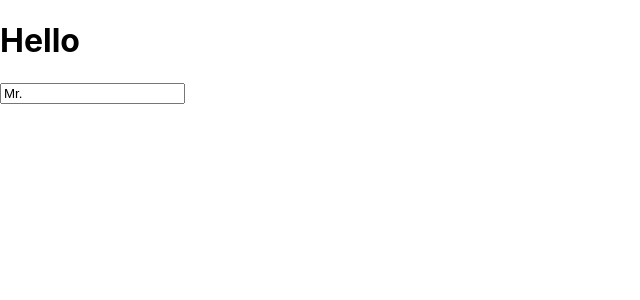
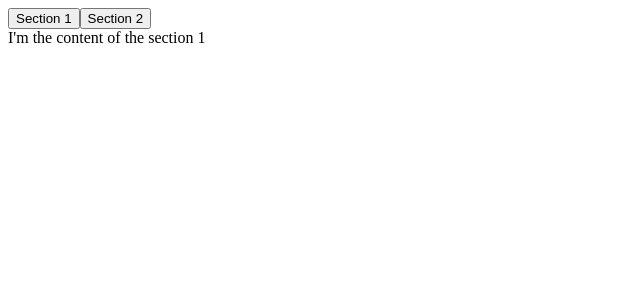
Before and after one commit to drinkwale/react-hook, a React (Create React App) app: page / in a window 1280 px wide. Shown: the top 300 px of the page, without its empty margins (0-640 px from the left). Built offline with nearby package versions, Linux system fonts and the light colour scheme.

Commit message:
#1.3 useTabs

```diff
--- a/src/index.js
+++ b/src/index.js
@@ -1,32 +1,36 @@
 import React, { useState } from "react";
 import ReactDOM from "react-dom";
 
-import "./index.css";
+const content = [
+    {
+        tab: "Section 1",
+        content: "I'm the content of the section 1",
+    },
+    {
+        tab: "Section 2",
+        content: "I'm the content of the section 2",
+    },
+];
 
-const useInput = (initialValue, validator) => {
-    const [value, setValue] = useState(initialValue);
-    const onChange = (event) => {
-        const {
-            target: { value },
-        } = event;
-        let willUpdate = true;
-        if (typeof validator === "function") {
-            willUpdate = validator(value);
-        }
-        if (willUpdate) {
-            setValue(value);
-        }
+const useTabs = (initialTab, allTab) => {
+    const [currentIndex, setCurrentIndex] = useState(initialTab);
+    if (!allTab || !Array.isArray(allTab)) {
+        return;
+    }
+    return {
+        currentItem: allTab[currentIndex],
+        changeItem: setCurrentIndex,
     };
-    return { value, onChange };
 };
 
 const App = () => {
-    const maxLen = (value) => value.length <= 10;
-    const name = useInput("Mr.", maxLen);
+    const { currentItem, changeItem } = useTabs(0, content);
     return (
         <div className="App">
-            <h1>Hello</h1>
-            <input placeholder="Name" {...name}></input>
+            {content.map((section, index) => (
+                <button onClick={() => changeItem(index)}>{section.tab}</button>
+            ))}
+            <div>{currentItem.content}</div>
         </div>
     );
 };
```
Also changed, not shown: src/useTabs.js (added, +10 -0 lines).
